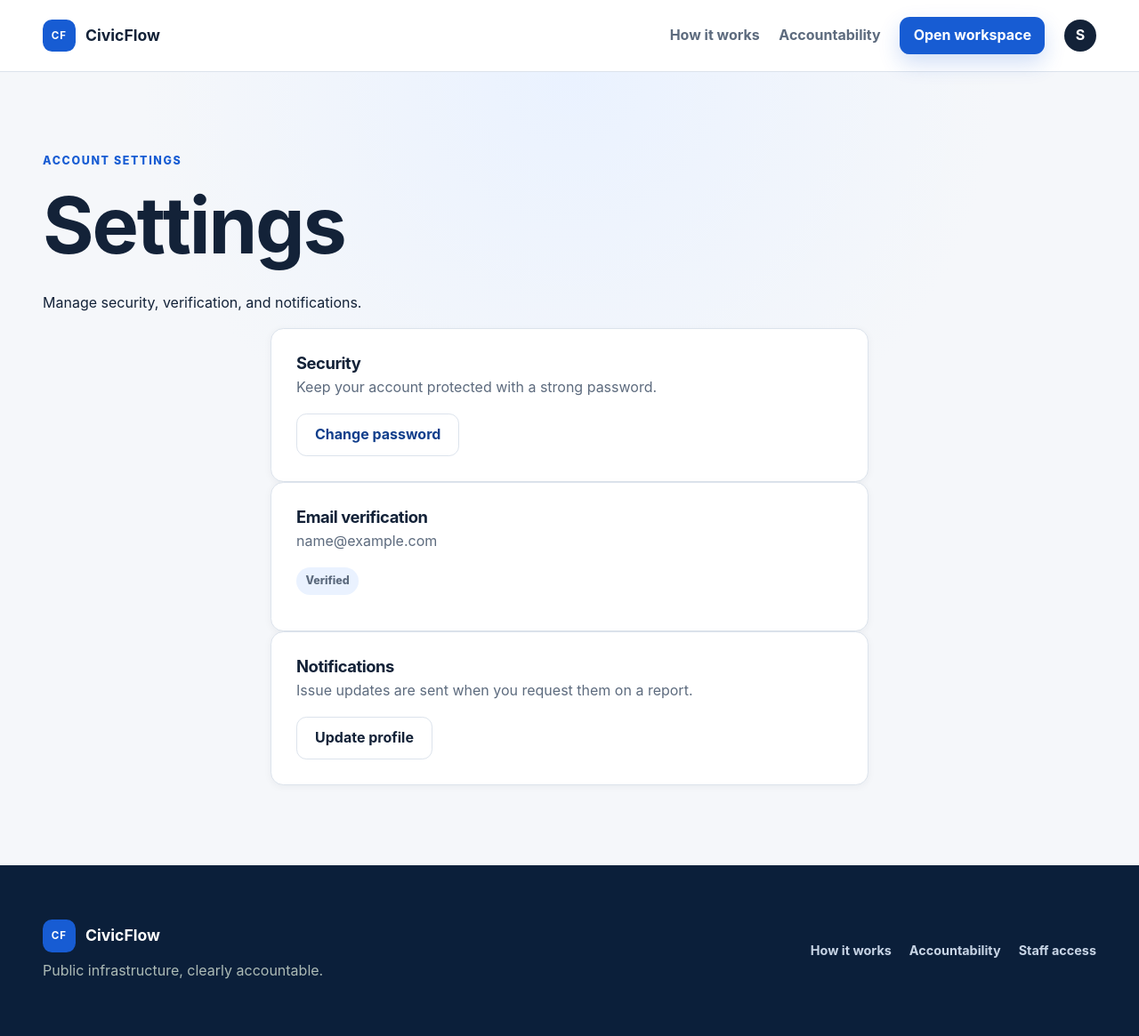
After one commit to AdeelMalik22/CivicFlow, a Django app: page /profile/settings/ in a window 1280 px wide. The commit adds this page. Shown: the whole page at 89% size. Run offline with Django 5.2, Linux system fonts and the light colour scheme; the visitor is signed in with stand-in values (Sample User, id 1); data comes from the database, SQL or seed files in the repository; data that the repository does not hold is empty; parts of the project's set-up code (start-up, migrations or seed data) failed here and were passed over.

```diff
--- a/apps/accounts/profile_urls.py
+++ b/apps/accounts/profile_urls.py
@@ -1,3 +1,3 @@
 from django.urls import path
-from .views import ProfileView
-urlpatterns = [path("", ProfileView.as_view(), name="profile")]
+from .views import AccountSettingsView, ProfileView
+urlpatterns = [path("", ProfileView.as_view(), name="profile"), path("settings/", AccountSettingsView.as_view(), name="settings")]
--- a/apps/accounts/views.py
+++ b/apps/accounts/views.py
@@ -61,6 +61,9 @@ class ProfileView(LoginRequiredMixin, UpdateView):
     template_name = "accounts/profile.html"
     success_url = reverse_lazy("profile")
     def get_object(self, queryset=None): return self.request.user
+
+class AccountSettingsView(LoginRequiredMixin, TemplateView):
+    template_name = "accounts/settings.html"
 
 
 class SignupVerifyView(View):
--- a/civicflow/urls.py
+++ b/civicflow/urls.py
@@ -51,6 +51,7 @@ urlpatterns = [
         auth_views.LogoutView.as_view(next_page="home"),
         name="logout",
     ),
+    path("password-change/", auth_views.PasswordChangeView.as_view(template_name="registration/password_change.html"), name="password_change"),
     path("admin/", admin.site.urls),
     path("health/live/", liveness, name="health-live"),
     path("health/ready/", readiness, name="health-ready"),
--- a/static/css/app.css
+++ b/static/css/app.css
@@ -152,6 +152,18 @@ h3 {
   margin: 0;
 }
 
+.account-menu { position: relative; }
+.account-menu summary { display: grid; place-items: center; width: 2.25rem; height: 2.25rem; border-radius: 50%; background: var(--ink); color: white; cursor: pointer; font-weight: 700; list-style: none; }
+.account-menu summary::-webkit-details-marker { display: none; }
+.workspace-user.account-menu > summary { display: flex; align-items: center; gap: .75rem; list-style: none; cursor: pointer; }
+.workspace-user.account-menu > summary::-webkit-details-marker { display: none; }
+.account-menu-panel { position: absolute; right: 0; top: calc(100% + .75rem); z-index: 20; width: 15rem; padding: .5rem; border: 1px solid var(--line); border-radius: .75rem; background: white; box-shadow: var(--shadow); }
+.account-menu-header { padding: .75rem; border-bottom: 1px solid var(--line); }
+.account-menu-header strong, .account-menu-header span { display: block; overflow: hidden; text-overflow: ellipsis; white-space: nowrap; }
+.account-menu-header span { color: var(--ink-soft); font-size: .8rem; margin-top: .2rem; }
+.account-menu-panel a, .account-menu-panel button { display: block; width: 100%; padding: .65rem .75rem; border: 0; border-radius: .45rem; background: transparent; color: var(--ink); text-align: left; text-decoration: none; font: inherit; cursor: pointer; }
+.account-menu-panel a:hover, .account-menu-panel button:hover { background: var(--surface-muted); }
+
 .user-name {
   color: var(--ink-soft);
 }
--- /dev/null
+++ b/templates/accounts/settings.html
@@ -0,0 +1 @@
+{% extends "base.html" %}{% block title %}Settings — CivicFlow{% endblock %}{% block content %}<section class="tracking-section"><div class="container"><div class="profile-heading"><p class="eyebrow">Account settings</p><h1>Settings</h1><p>Manage security, verification, and notifications.</p></div><div class="settings-grid"><article class="tracking-card"><h2>Security</h2><p>Keep your account protected with a strong password.</p><a class="button button-secondary" href="{% url 'password_change' %}">Change password</a></article><article class="tracking-card"><h2>Email verification</h2><p>{{ request.user.email }}</p><p class="status-badge">{% if request.user.email_verified %}Verified{% else %}Verification required{% endif %}</p></article><article class="tracking-card"><h2>Notifications</h2><p>Issue updates are sent when you request them on a report.</p><a class="button button-ghost" href="{% url 'profile' %}">Update profile</a></article></div></div></section>{% endblock %}
--- a/templates/base.html
+++ b/templates/base.html
@@ -24,6 +24,16 @@
           <a href="{% url 'home' %}#accountability">Accountability</a>
           {% if request.user.is_authenticated %}
             <a class="button button-primary button-small" href="{% url 'workspace' %}">Open workspace</a>
+            <details class="account-menu">
+              <summary aria-label="Open account menu">{{ request.user.get_full_name|default:request.user.email|slice:":1"|upper }}</summary>
+              <div class="account-menu-panel">
+                <div class="account-menu-header"><strong>{{ request.user.get_full_name|default:request.user.email }}</strong><span>{{ request.user.email }}</span></div>
+                <a href="{% url 'profile' %}">Profile</a>
+                <a href="{% url 'settings' %}">Settings</a>
+                <a href="{% url 'issues:my_reports' %}">My reports</a>
+                <form method="post" action="{% url 'logout' %}">{% csrf_token %}<button type="submit">Sign out</button></form>
+              </div>
+            </details>
           {% else %}
             <a class="button button-secondary button-small" href="{% url 'login' %}">Staff sign in</a>
           {% endif %}
--- /dev/null
+++ b/templates/registration/password_change.html
@@ -0,0 +1 @@
+{% extends "base.html" %}{% block title %}Change password — CivicFlow{% endblock %}{% block content %}<section class="tracking-section"><div class="container"><div class="auth-card"><p class="eyebrow">Account security</p><h1>Change password</h1><form method="post" class="auth-form">{% csrf_token %}{{ form.as_p }}<button class="button button-primary" type="submit">Update password</button></form></div></div></section>{% endblock %}
```
Also changed, not shown: templates/workspace/base.html (+10 -2 lines).
